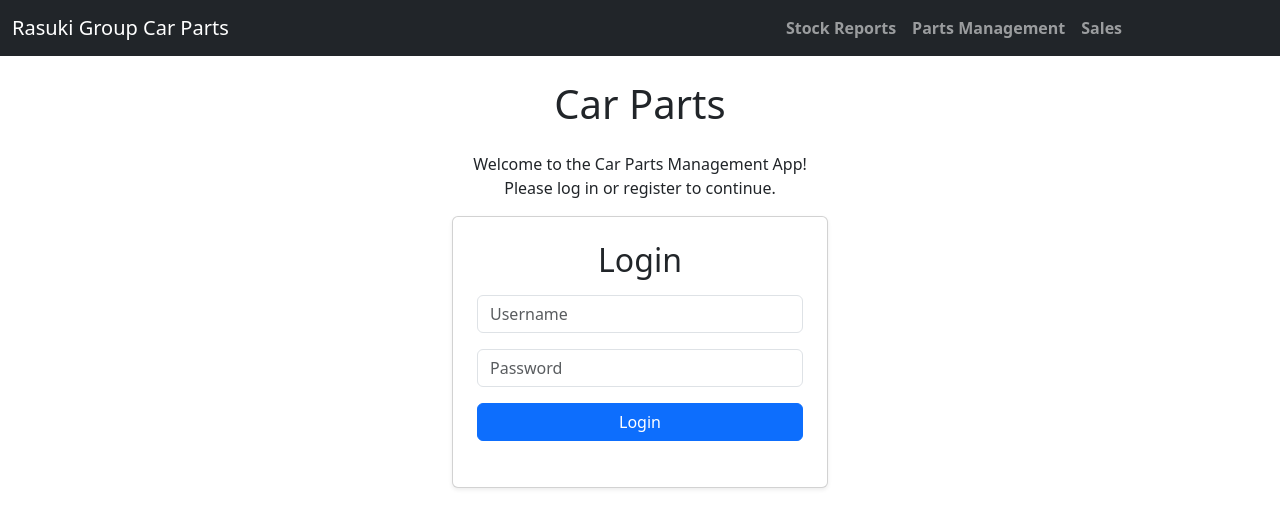
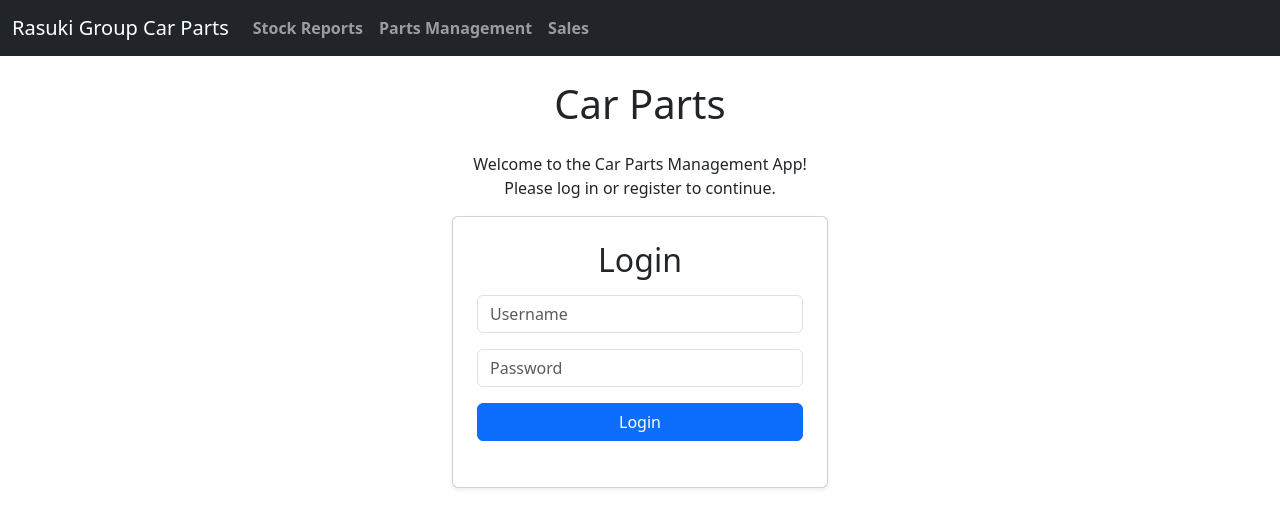
Before and after one commit to ikapila/frontend, a React (Create React App) app: page / in a window 1280 px wide. Shown: the top 528 px of the page. Built offline with nearby package versions, Linux system fonts and the light colour scheme.

Commit message:
fixing mobile nav

```diff
--- a/src/App.js
+++ b/src/App.js
@@ -127,15 +127,21 @@ function App() {
   return (
     <div className="App">
       <nav className="navbar navbar-expand-lg navbar-dark bg-dark mb-4">
-        <div className="container-fluid d-flex flex-column flex-lg-row align-items-center justify-content-between">
-          <div className="d-flex align-items-center w-100 w-lg-auto justify-content-between">
+        <div className="container-fluid">
           <Link className="navbar-brand" to="/">Rasuki Group Car Parts</Link>
-            <button className="navbar-toggler" type="button" data-bs-toggle="collapse" data-bs-target="#navbarNav" aria-controls="navbarNav" aria-expanded="false" aria-label="Toggle navigation">
+          <button
+            className="navbar-toggler"
+            type="button"
+            data-bs-toggle="collapse"
+            data-bs-target="#navbarNav"
+            aria-controls="navbarNav"
+            aria-expanded="false"
+            aria-label="Toggle navigation"
+          >
             <span className="navbar-toggler-icon"></span>
           </button>
-          </div>
-          <div className="collapse navbar-collapse w-100 w-lg-auto" id="navbarNav">
-            <ul className="navbar-nav mx-auto">
+          <div className="collapse navbar-collapse" id="navbarNav">
+            <ul className="navbar-nav me-auto mb-2 mb-lg-0">
               <li className="nav-item">
                 <Link className="nav-link" to="/stock-management"><b>Stock Reports</b></Link>
               </li>
@@ -156,17 +162,17 @@ function App() {
                 </li>
               )}
             </ul>
-          </div>
             {token && (
-            <div className="d-flex align-items-center justify-content-center mt-2 mt-lg-0" style={{ minWidth: 100 }}>
+              <div className="d-flex">
                 <button
                   onClick={handleLogout}
-                className="btn btn-outline-light w-100"
+                  className="btn btn-outline-light"
                 >
                   Logout
                 </button>
               </div>
             )}
+          </div>
         </div>
       </nav>
       <Routes>
--- a/src/index.js
+++ b/src/index.js
@@ -2,6 +2,7 @@ import React from 'react';
 import ReactDOM from 'react-dom/client';
 import './index.css';
 import 'bootstrap/dist/css/bootstrap.min.css';
+import 'bootstrap/dist/js/bootstrap.bundle.min.js';
 import App from './App';
 import reportWebVitals from './reportWebVitals';
 import { BrowserRouter } from 'react-router-dom';
```
Lines whose indentation alone changed are shown as unchanged.
